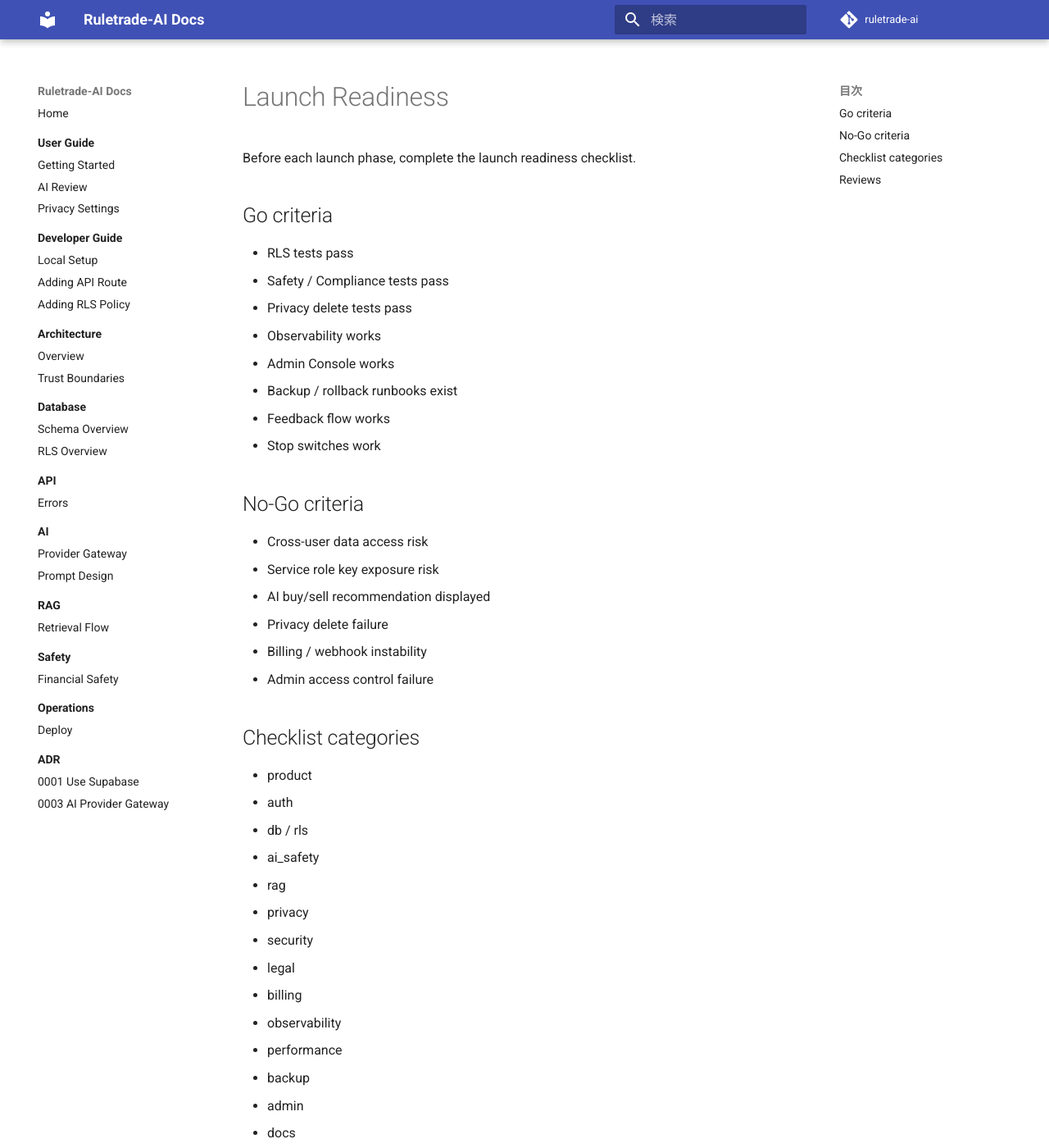
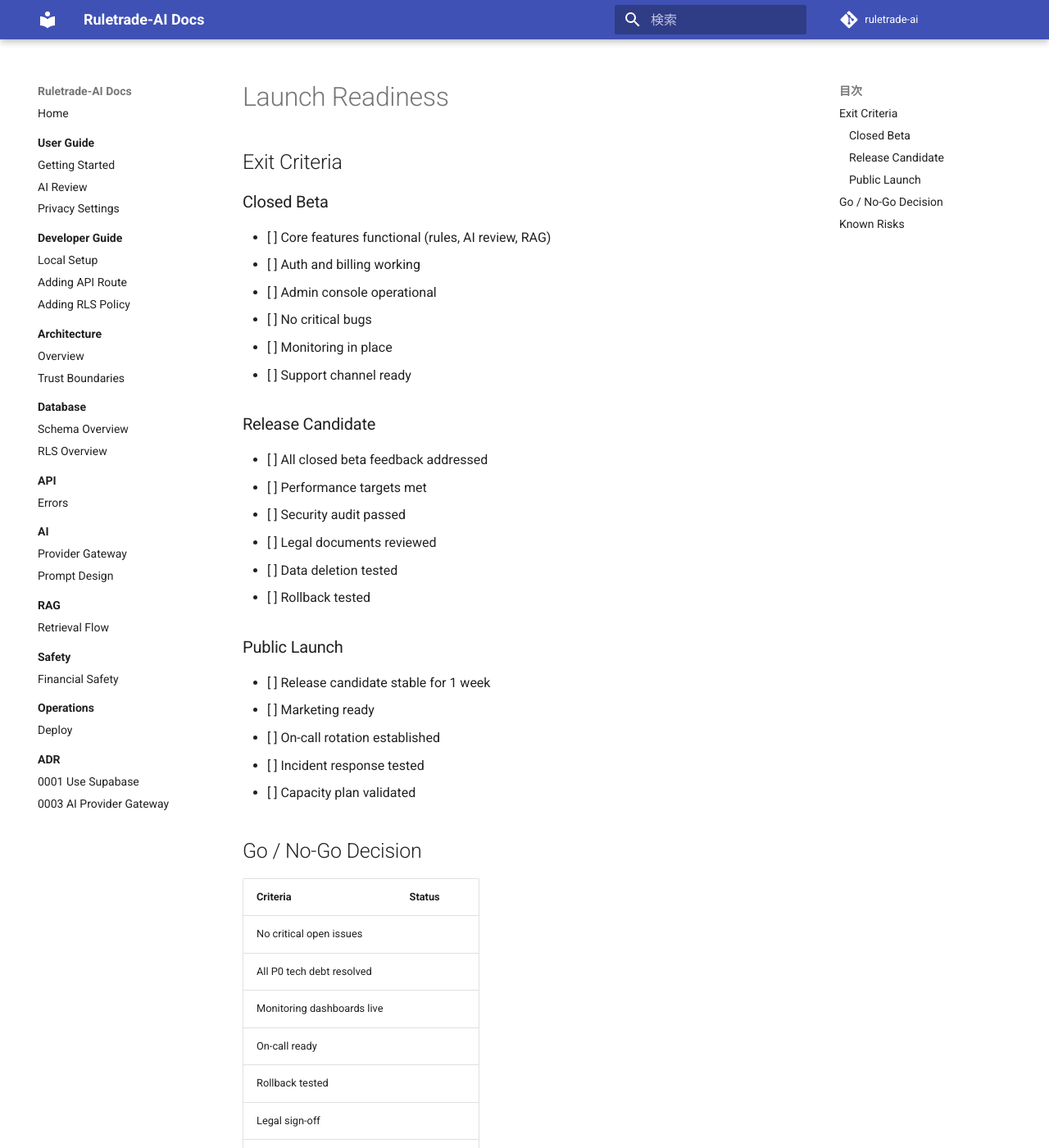
Before and after one commit to RyoyaYahagi/Ruletrade-AI, an MkDocs documentation site: the page built from docs/launch-readiness.md, in a window 1280 px wide and 1400 px high. Shown: the whole window at 82% size. Built offline with MkDocs 1.6.1 and Material for MkDocs 9.7.7, drawn with Linux system fonts in a browser that asks for light colours; comment, search, counter and statistics services are not loaded; some of the changed text lies outside the part shown.

Commit message:
feat(#90): add launch readiness, runbook, and post-launch operations docs

```diff
--- a/docs/launch-readiness.md
+++ b/docs/launch-readiness.md
@@ -1,51 +1,50 @@
 # Launch Readiness
 
-Before each launch phase, complete the launch readiness checklist.
+## Exit Criteria
 
-## Go criteria
+### Closed Beta
 
-- RLS tests pass
-- Safety / Compliance tests pass
-- Privacy delete tests pass
-- Observability works
-- Admin Console works
-- Backup / rollback runbooks exist
-- Feedback flow works
-- Stop switches work
+- [ ] Core features functional (rules, AI review, RAG)
+- [ ] Auth and billing working
+- [ ] Admin console operational
+- [ ] No critical bugs
+- [ ] Monitoring in place
+- [ ] Support channel ready
 
-## No-Go criteria
+### Release Candidate
 
-- Cross-user data access risk
-- Service role key exposure risk
-- AI buy/sell recommendation displayed
-- Privacy delete failure
-- Billing / webhook instability
-- Admin access control failure
+- [ ] All closed beta feedback addressed
+- [ ] Performance targets met
+- [ ] Security audit passed
+- [ ] Legal documents reviewed
+- [ ] Data deletion tested
+- [ ] Rollback tested
 
-## Checklist categories
+### Public Launch
 
-- product
-- auth
-- db / rls
-- ai_safety
-- rag
-- privacy
-- security
-- legal
-- billing
-- observability
-- performance
-- backup
-- admin
-- docs
-- support
+- [ ] Release candidate stable for 1 week
+- [ ] Marketing ready
+- [ ] On-call rotation established
+- [ ] Incident response tested
+- [ ] Capacity plan validated
 
-## Reviews
+## Go / No-Go Decision
 
-Launch readiness reviews are recorded in `launch_readiness_reviews` with status:
+| Criteria | Status |
+|----------|--------|
+| No critical open issues | |
+| All P0 tech debt resolved | |
+| Monitoring dashboards live | |
+| On-call ready | |
+| Rollback tested | |
+| Legal sign-off | |
+| Marketing ready | |
 
-- draft
-- in_review
-- go
-- no_go
-- blocked
+## Known Risks
+
+| Risk | Impact | Mitigation |
+|------|--------|------------|
+| AI output quality | High | Human review loop, safety checks |
+| Load spike | High | Rate limits, auto-scaling |
+| Data breach | Critical | RLS, encryption, audit logs |
+| Stripe issues | Medium | Sandbox testing, webhook resilience |
```
Also changed, not shown: docs/launch-runbook.md (added, +62 -0 lines), docs/post-launch-operations.md (added, +43 -0 lines).
